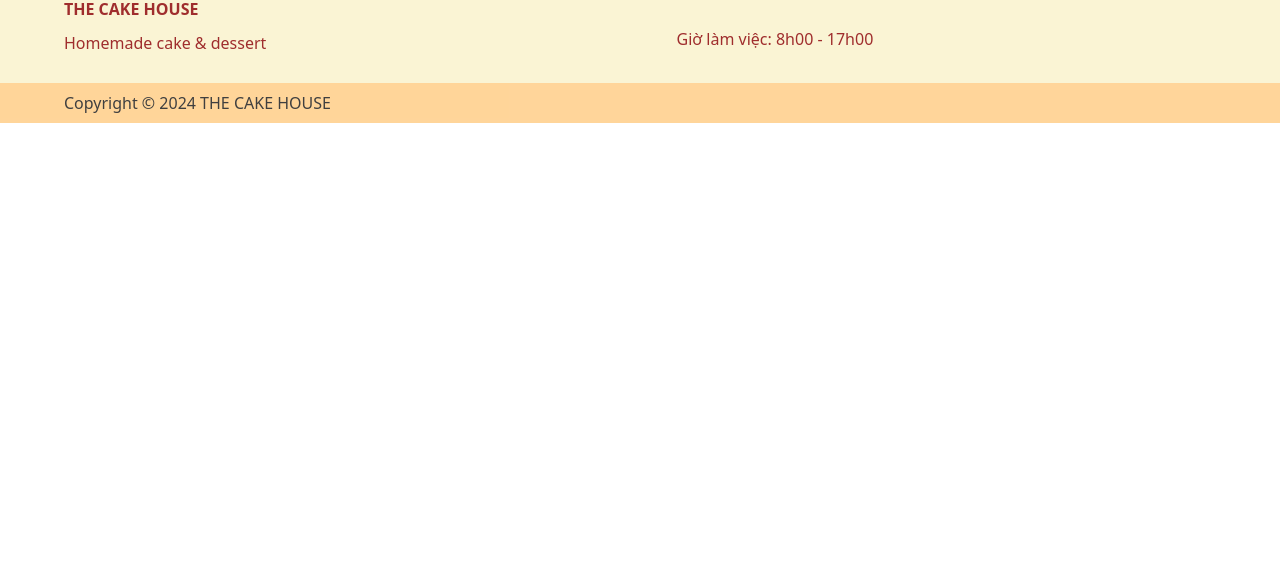
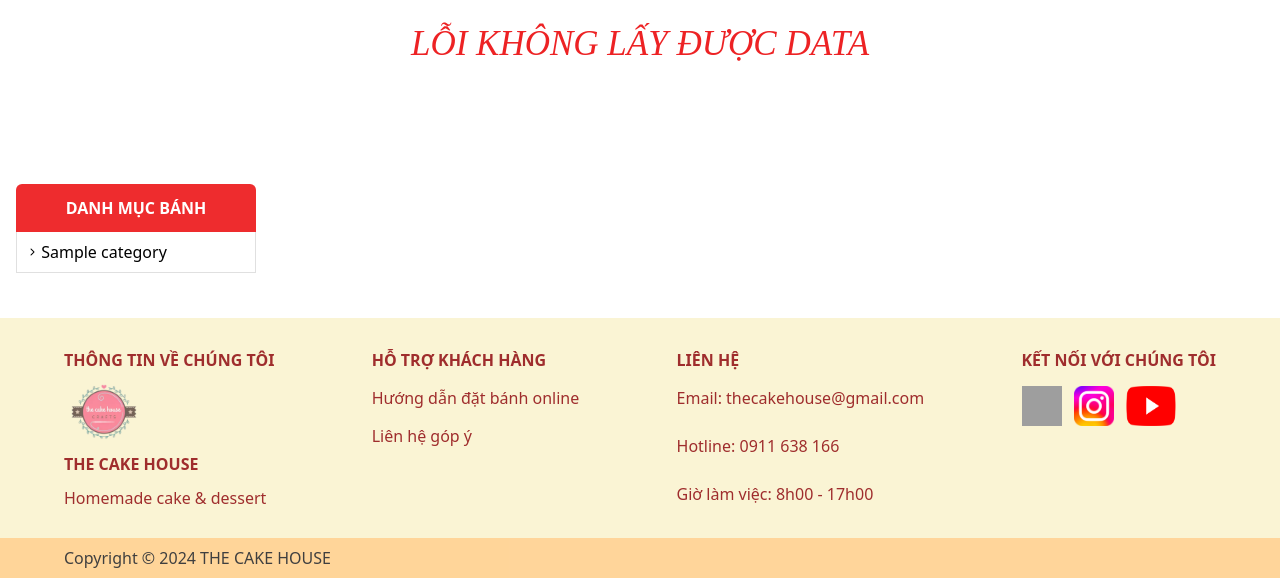
Before and after one commit to Cake-House/php-n9-cakehouse, a PHP site: page /index.php?page=category&id=10 in a window 1280 px wide. Shown: the part 391-969 px from the top of the page. Before the commit the page ends 514 px from the top, so only its background shows below. Run offline with PHP 8.4, Linux system fonts and the light colour scheme; tables that the repository leaves empty or names only in its code hold one stand-in row (values such as "Sample post"); data that the repository does not hold is empty; some libraries are stand-ins or nearby versions; grey boxes are pictures that could not be loaded.

Commit message:
danh muc

```diff
--- a/src/pages/danhMuc.php
+++ b/src/pages/danhMuc.php
@@ -43,12 +43,18 @@ $query_show= mysqli_query($conn, $sql_show);
 $sql_cate = "SELECT * FROM category WHERE id ='$_GET[id]' LIMIT 1 ";
 $query_cate =mysqli_query($conn,$sql_cate);
 $row_title =mysqli_fetch_array($query_cate);
+
+$sql_category = "SELECT * FROM category ";
+$query_category =mysqli_query($conn,$sql_category);
 ?>
 
-<div class="main w-full">
+<div class="content w-full">
   <!-- Bento cake -->
-  <div class="home__container py-[45px]">
-    <div class="flex justify-center items-center mb-[30px]">
+  <div>
+      <img src="https://origato.com.vn/wp-content/themes/3btheme/lib/images/bg-ar.png" alt="">
+    </div>
+  <div class="">
+    <div class="home__container py-[45px] flex justify-center items-center mb-[30px]">
       <h2 >
       <?php
             if(isset($row_title['name'])){
@@ -58,6 +64,22 @@ $row_title =mysqli_fetch_array($query_cate);
             }
     ?>
       </h2>
+      </div>
+      <div class="py-[45px] grid grid-cols-5">
+      <div class="sidebar flex justify-end ">
+        <ul class="w-[240px] ">
+          <h2 class="uppercase font-semibold rounded-t-md bg-[#ee2c2e] p-3 text-white text-center">danh mục bánh</h2>
+          <?php
+            while ($row_cate = mysqli_fetch_array($query_category)) {
+          ?>
+            <li class="px-[10px] py-[8px] ">
+              <i class="fa-solid fa-chevron-right scale-50"></i>
+              <a href="index.php?page=category&id=<?php echo $row_cate['id'] ?>"><?php echo $row_cate['name']?></a>
+            </li>
+          <?php
+            }
+          ?>
+        </ul>
       </div>
       <div class="col-span-4">
         <ul class="product__list flex justify-center mb-6">
@@ -95,7 +117,6 @@ $row_title =mysqli_fetch_array($query_cate);
             ?>
           </ul>
         </div>
-
-</ul>
+        </div>
     </div>
     <div>
```
Lines whose indentation alone changed are shown as unchanged.
